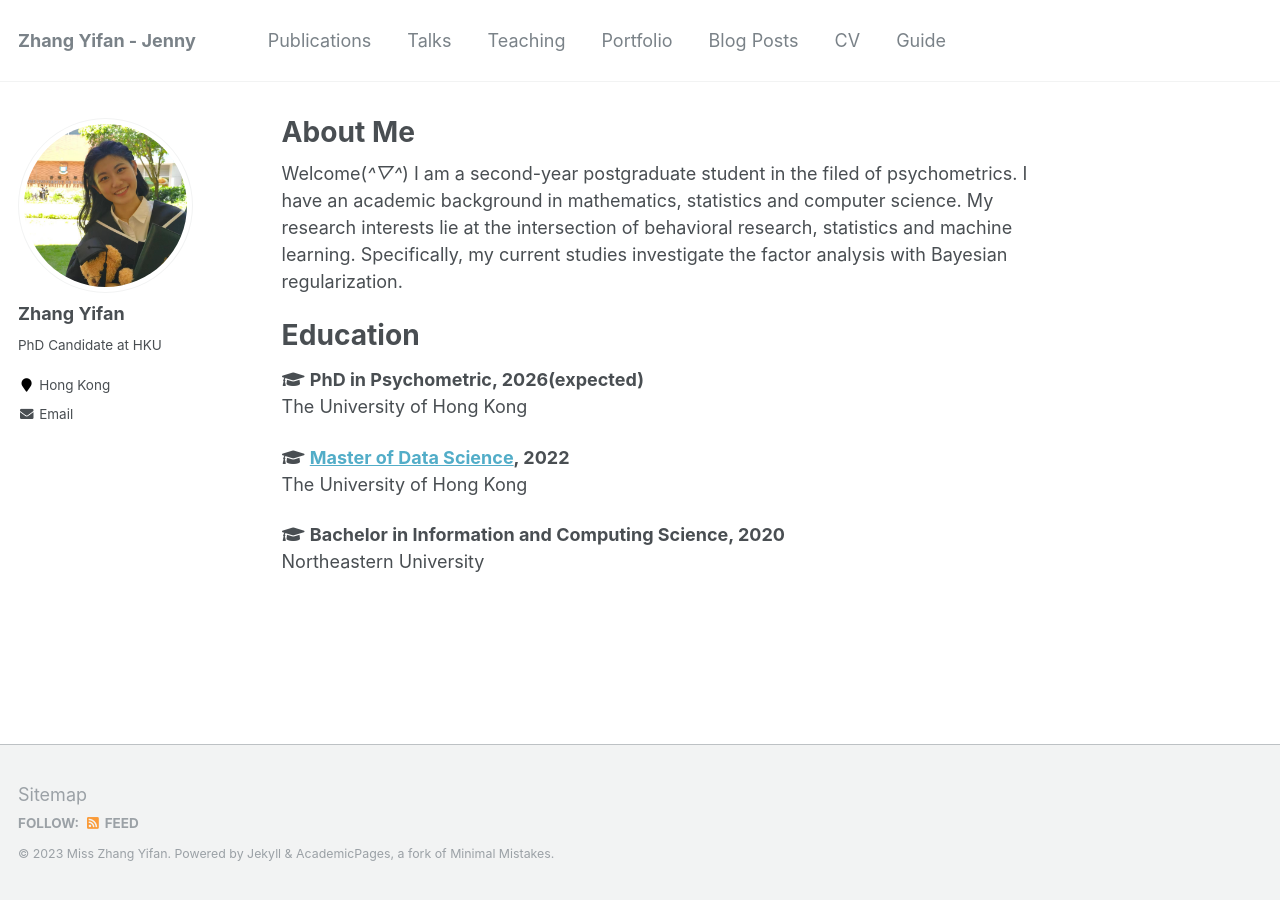
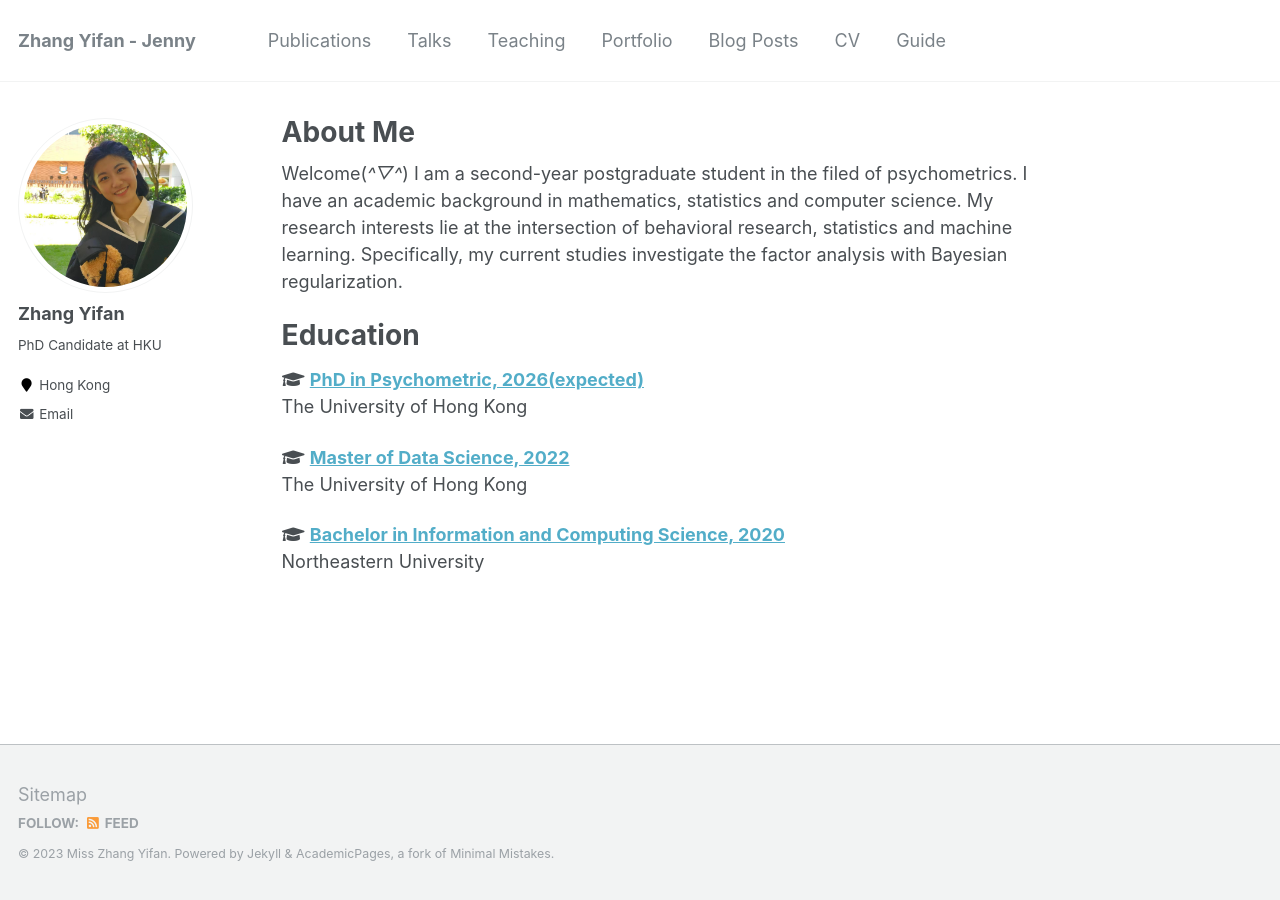
Before and after one commit to JennyZhang23/JennyZhang23.github.io, a Jekyll site: the page built from _pages/about.md, in a window 1280 px wide. Built offline with Jekyll 4.4.1, drawn with Linux system fonts in a browser that asks for light colours; part of the change alters nothing that is shown.

Commit message:
Update about.md

```diff
--- a/_pages/about.md
+++ b/_pages/about.md
@@ -13,11 +13,11 @@ Welcome(*^▽^*) I am a second-year postgraduate student in the filed of psychom
 
 Education
 ======
-<i class="fas fa-fw fa-graduation-cap"></i>  **PhD in Psychometric, 2026(expected)**
+<i class="fas fa-fw fa-graduation-cap"></i>  **[PhD in Psychometric, 2026(expected)](https://web.edu.hku.hk/unit/human-communication-development-and-information-sciences)**
 The University of Hong Kong
 
-<i class="fas fa-fw fa-graduation-cap"></i> **[Master of Data Science](https://www.scifac.hku.hk/prospective/tpg/MDASC), 2022**
+<i class="fas fa-fw fa-graduation-cap"></i> **[Master of Data Science, 2022](https://www.scifac.hku.hk/prospective/tpg/MDASC)**
 The University of Hong Kong
 
-<i class="fas fa-fw fa-graduation-cap"></i> **Bachelor in Information and Computing Science, 2020**
+<i class="fas fa-fw fa-graduation-cap"></i> **[Bachelor in Information and Computing Science, 2020](https://www.neu.edu.cn/index.htm)**
 Northeastern University
```
